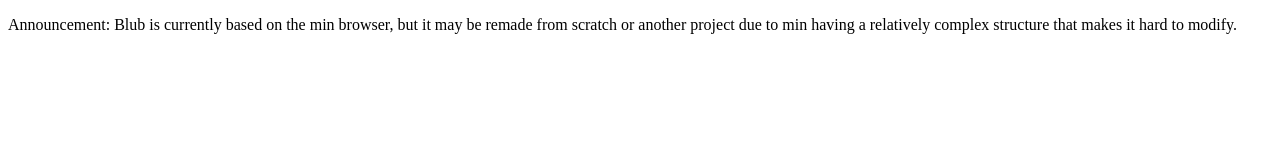
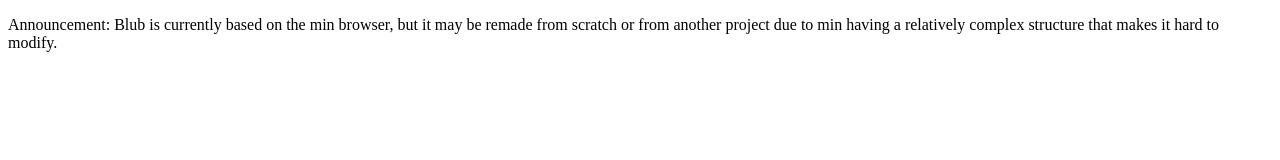
Before and after one commit to Blub-Browser/Website, a plain HTML site: page index.html in a window 1280 px wide. Drawn offline with Linux system fonts and the light colour scheme.

Commit message:
Update index.html

```diff
--- a/index.html
+++ b/index.html
@@ -10,6 +10,6 @@
 </head>
 
 <body>
-  <p>Announcement: Blub is currently based on the min browser, but it may be remade from scratch or another project due to min having a relatively complex structure that makes it hard to modify.</p>
+  <p>Announcement: Blub is currently based on the min browser, but it may be remade from scratch or from another project due to min having a relatively complex structure that makes it hard to modify.</p>
 </body>
 </html>
```
